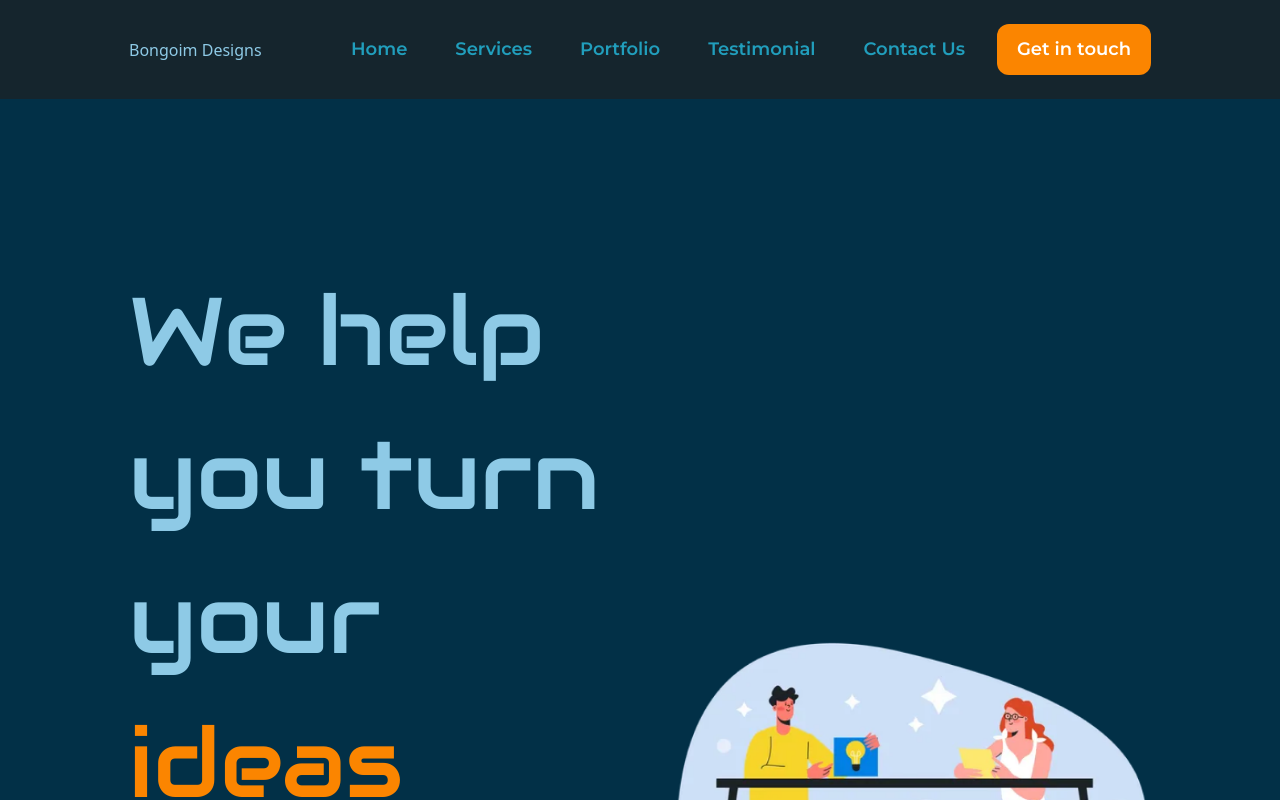
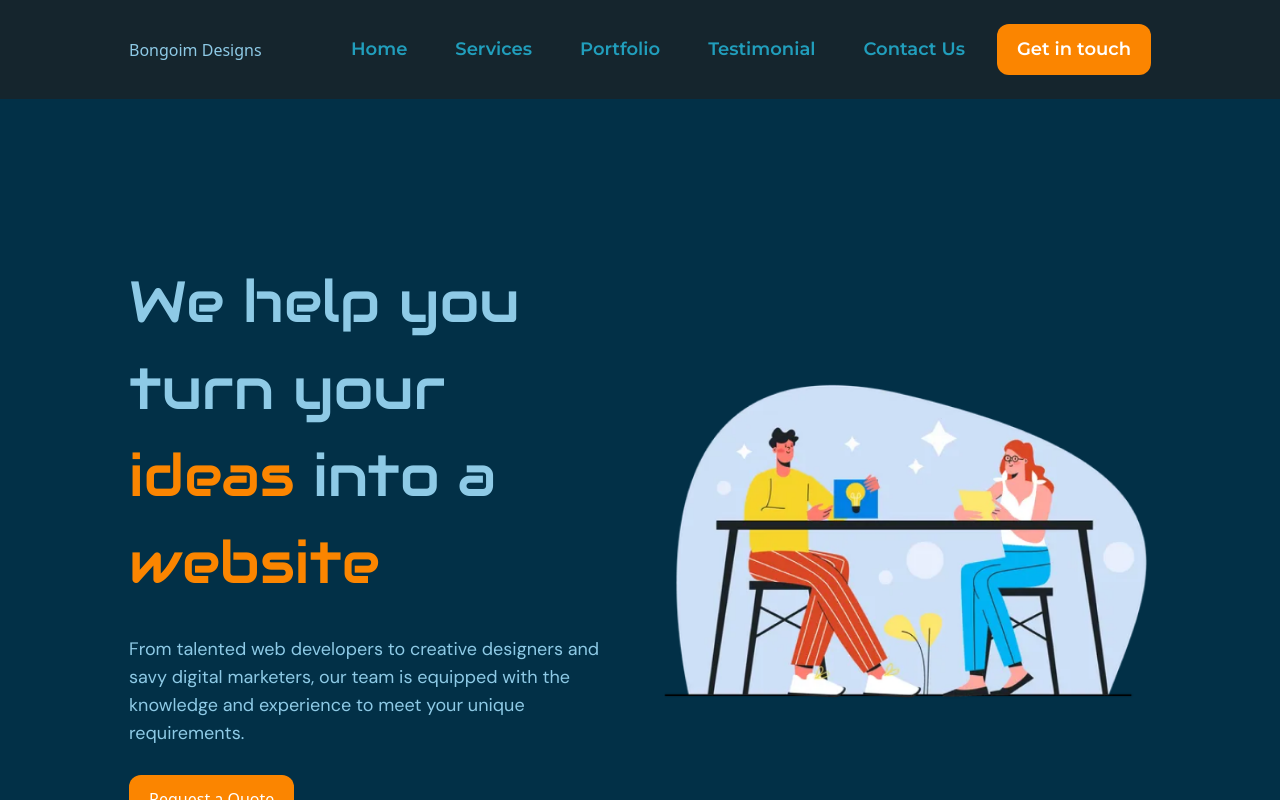
Before and after one commit to bongomin256/bongomin_designs, a React (Vite) app: page / in a window 1280 px wide. Shown: the top 800 px of the page. Built offline with nearby package versions, Linux system fonts and the light colour scheme.

Commit message:
changed the font size of paragraph tag in hero section

```diff
--- a/src/components/HeroSection.jsx
+++ b/src/components/HeroSection.jsx
@@ -6,7 +6,7 @@ const HeroSection = () => {
     <section className="px-[1.5rem] py-16 md:px-[2rem] lg:py-40 lg:px-[8.063rem]">
       <section className="flex flex-col lg:flex-row lg:gap-10 lg:items-center">
         <section className="z-10 text-center lg:text-left lg:basis-full ">
-          <p className="text-heading1-sm font-headerFonts mb-7 md:text-heading1-lg">
+          <p className="text-heading1-sm font-headerFonts mb-7 md:text-heading1-md">
             We help you turn your <span className="text-cta-pri">ideas</span>{" "}
             into a <span className="text-cta-pri">website</span>
           </p>
```
